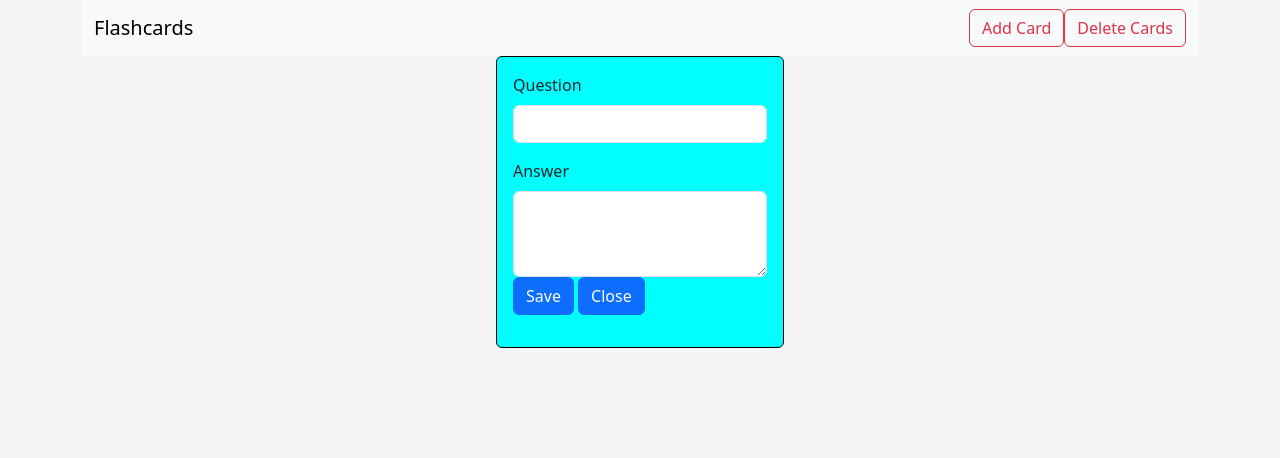
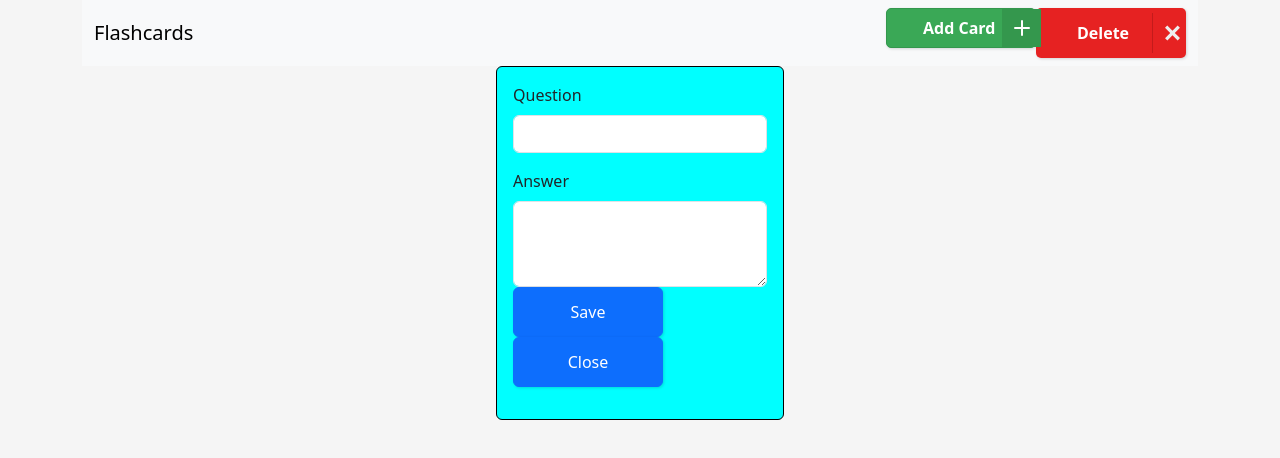
Before and after one commit to sjaworowicz/Flashcards, a plain HTML site: page index.html in a window 1280 px wide. Drawn offline with nearby package versions, Linux system fonts and the light colour scheme.

Commit message:
added new buttons for add and delete

```diff
--- a/css/style.css
+++ b/css/style.css
@@ -1,6 +1,127 @@
 body{
     background-color: whitesmoke;
   }
+
+  .button {
+    position: relative;
+    width: 150px;
+    height: 40px;
+    cursor: pointer;
+    display: flex;
+    align-items: center;
+    border: 1px solid #34974d;
+    background-color: #3aa856;
+  }
+
+  .button, .button__icon, .button__text {
+    transition: all 0.3s;
+  }
+
+  .button .button__text {
+    transform: translateX(30px);
+    color: #fff;
+    font-weight: 600;
+  }
+
+  .button .button__icon {
+    position: absolute;
+    transform: translateX(109px);
+    height: 100%;
+    width: 39px;
+    background-color: #34974d;
+    display: flex;
+    align-items: center;
+    justify-content: center;
+  }
+
+  .button .svg {
+    width: 30px;
+    stroke: #fff;
+  }
+
+  .button:hover {
+    background: #34974d;
+  }
+
+  .button:hover .button__text {
+    color: transparent;
+  }
+
+  .button:hover .button__icon {
+    width: 148px;
+    transform: translateX(0);
+  }
+
+  .button:active .button__icon {
+    background-color: #2e8644;
+  }
+
+  .button:active {
+    border: 1px solid #2e8644;
+  }
+
+
+  /* From Uiverse.io by cssbuttons-io */
+button {
+  width: 150px;
+  height: 50px;
+  cursor: pointer;
+  display: flex;
+  align-items: center;
+  background: red;
+  border: none;
+  border-radius: 5px;
+  box-shadow: 1px 1px 3px rgba(0,0,0,0.15);
+  background: #e62222;
+ }
+
+ button, button span {
+  transition: 200ms;
+ }
+
+ button .text {
+  transform: translateX(35px);
+  color: white;
+  font-weight: bold;
+ }
+
+ button .icon {
+  position: absolute;
+  border-left: 1px solid #c41b1b;
+  transform: translateX(110px);
+  height: 40px;
+  width: 40px;
+  display: flex;
+  align-items: center;
+  justify-content: center;
+ }
+
+ button svg {
+  width: 15px;
+  fill: #eee;
+ }
+
+ button:hover {
+  background: #ff3636;
+ }
+
+ button:hover .text {
+  color: transparent;
+ }
+
+ button:hover .icon {
+  width: 150px;
+  border-left: none;
+  transform: translateX(0);
+ }
+
+ button:focus {
+  outline: none;
+ }
+
+ button:active .icon svg {
+  transform: scale(0.8);
+ }
 
 .card{
     background-color: aqua;
--- a/index.html
+++ b/index.html
@@ -16,8 +16,11 @@
         <div class="container-fluid">
           <a class="navbar-brand">Flashcards</a>
           <form class="d-flex" role="search">
-            <button class="btn btn-outline-danger" type="submit">Add Card</button>
-            <button class="btn btn-outline-danger" type="submit">Delete Cards</button>
+            <button type="button" class="button">
+              <span class="button__text">Add Card</span>
+              <span class="button__icon"><svg xmlns="http://www.w3.org/2000/svg" width="24" viewBox="0 0 24 24" stroke-width="2" stroke-linejoin="round" stroke-linecap="round" stroke="currentColor" height="24" fill="none" class="svg"><line y2="19" y1="5" x2="12" x1="12"></line><line y2="12" y1="12" x2="19" x1="5"></line></svg></span>
+            </button>
+            <button class="noselect"><span class="text">Delete</span><span class="icon"><svg xmlns="http://www.w3.org/2000/svg" width="24" height="24" viewBox="0 0 24 24"><path d="M24 20.188l-8.315-8.209 8.2-8.282-3.697-3.697-8.212 8.318-8.31-8.203-3.666 3.666 8.321 8.24-8.206 8.313 3.666 3.666 8.237-8.318 8.285 8.203z"></path></svg></span></button>
           </form>
         </div>
     </div>
```
